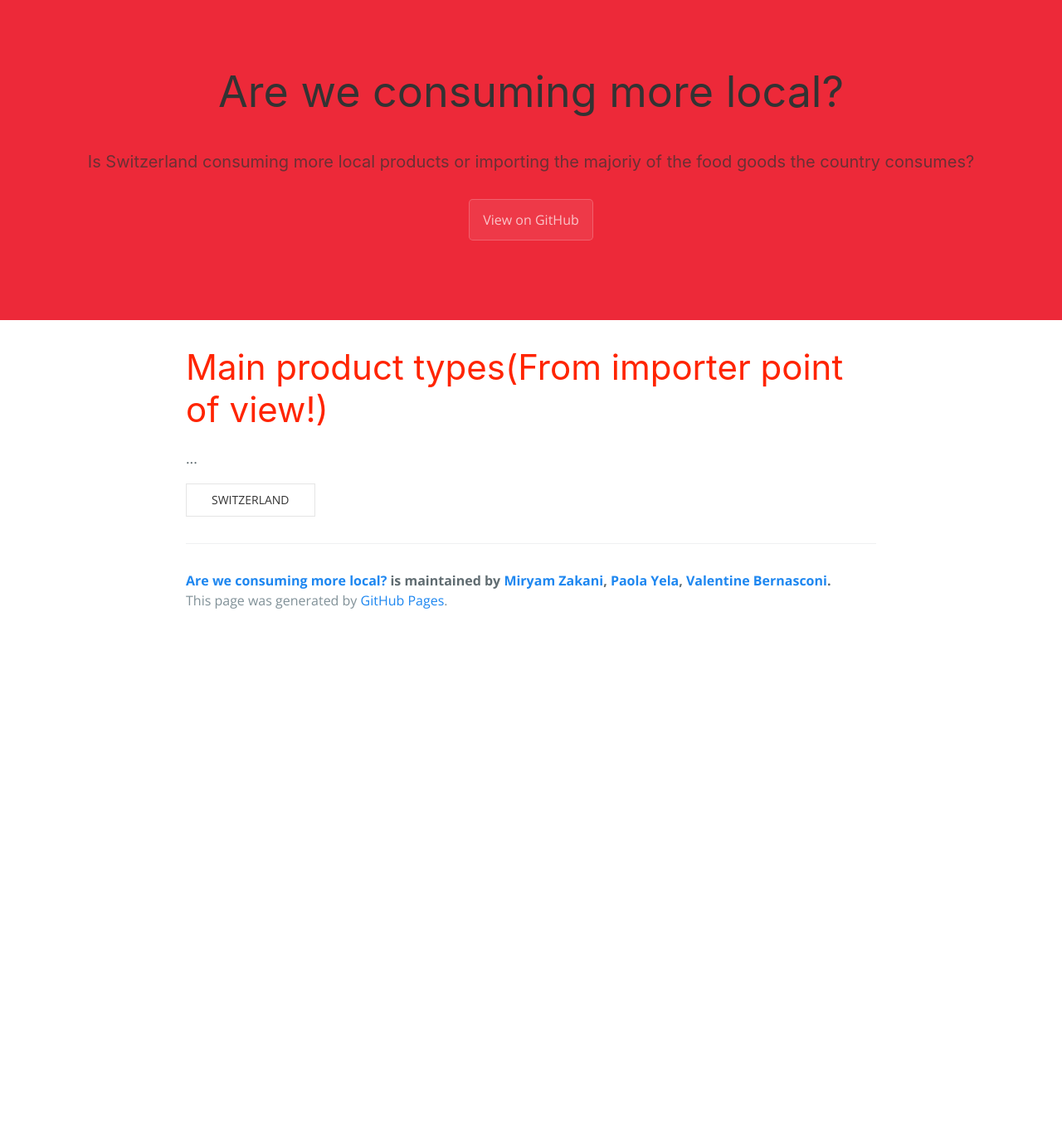
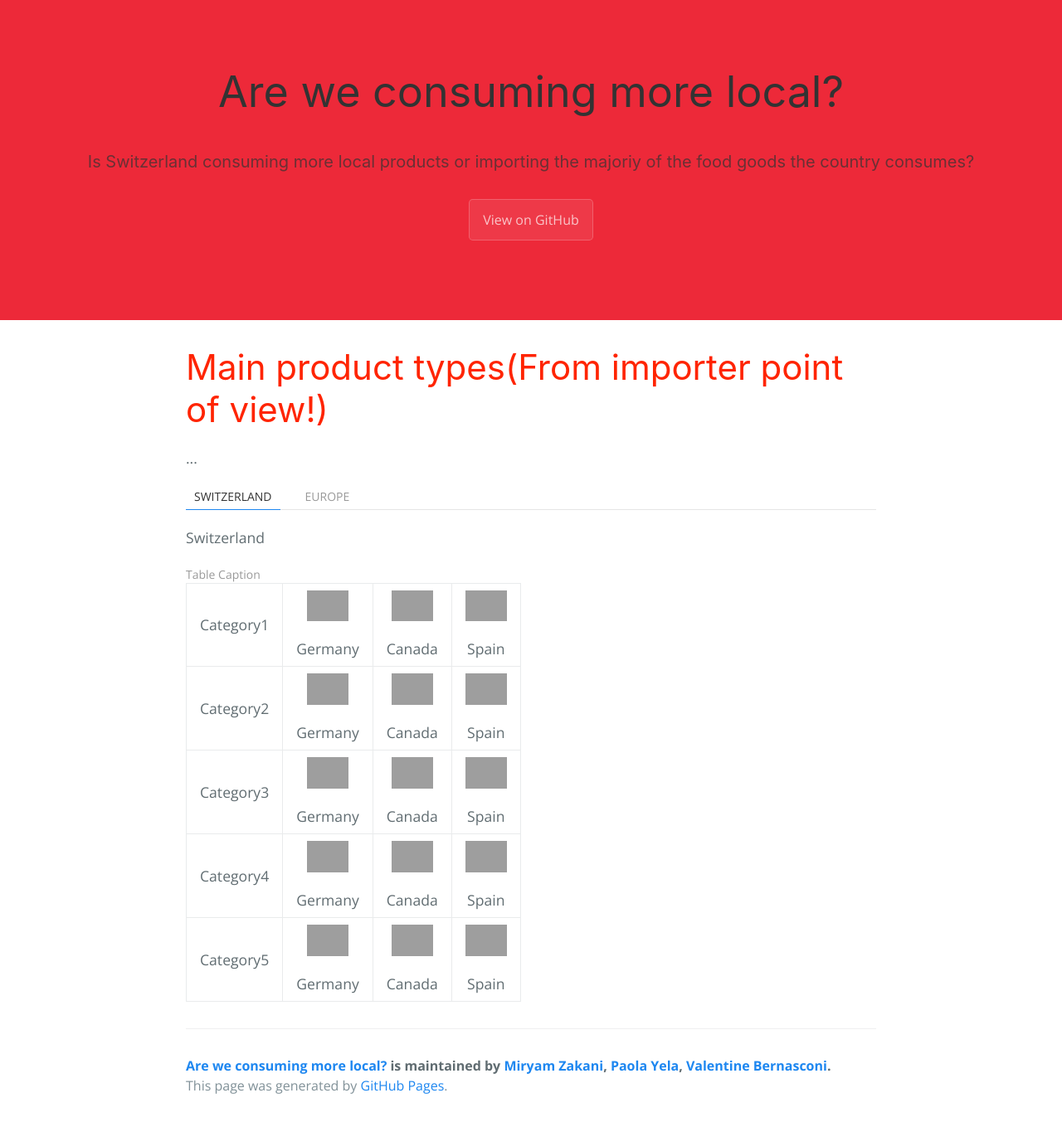
Before and after one commit to MrymZakani/ADA, a Jekyll site: the page built from docs/index_graph2_3.html, in a window 1280 px wide. Shown: the whole page at 83% size. Built offline with Jekyll 4.4.1, drawn with Linux system fonts in a browser that asks for light colours; nearby versions of some CDN libraries; before the commit the page ends 900 px from its top, so only the background shows below that; some of the changed lines change nothing that is shown; grey boxes are pictures that could not be loaded.

Commit message:
Add switzerland - importer flags

```diff
--- a/docs/data/countries_flags.json
+++ b/docs/data/countries_flags.json
@@ -4,16 +4,19 @@
       "category_name": "Category1",
       "countries": [
         {
-          "icon": "https: //image.flaticon.com/icons/svg/197/197571.svg",
-          "name": "Germany"
+          "icon": "https://image.flaticon.com/icons/svg/197/197571.svg",
+          "name": "Germany",
+          "amount": "20%"
         },
         {
           "icon": "https://image.flaticon.com/icons/svg/197/197593.svg",
-          "name": "Canada"
+          "name": "Canada",
+          "amount": "20%"
         },
         {
-          "icon": "https: //image.flaticon.com/icons/svg/197/197430.svg",
-          "name": "Spain"
+          "icon": "https://image.flaticon.com/icons/svg/197/197430.svg",
+          "name": "Spain",
+          "amount": "20%"
         }
       ]
     },
@@ -21,16 +24,19 @@
       "category_name": "Category2",
       "countries": [
         {
-          "icon": "https: //image.flaticon.com/icons/svg/197/197571.svg",
-          "name": "Germany"
+          "icon": "https://image.flaticon.com/icons/svg/197/197571.svg",
+          "name": "Germany",
+          "amount": "20%"
         },
         {
           "icon": "https://image.flaticon.com/icons/svg/197/197593.svg",
-          "name": "Canada"
+          "name": "Canada",
+          "amount": "20%"
         },
         {
-          "icon": "https: //image.flaticon.com/icons/svg/197/197430.svg",
-          "name": "Spain"
+          "icon": "https://image.flaticon.com/icons/svg/197/197430.svg",
+          "name": "Spain",
+          "amount": "20%"
         }
       ]
     },
@@ -38,16 +44,19 @@
       "category_name": "Category3",
       "countries": [
         {
-          "icon": "https: //image.flaticon.com/icons/svg/197/197571.svg",
-          "name": "Germany"
+          "icon": "https://image.flaticon.com/icons/svg/197/197571.svg",
+          "name": "Germany",
+          "amount": "20%"
         },
         {
           "icon": "https://image.flaticon.com/icons/svg/197/197593.svg",
-          "name": "Canada"
+          "name": "Canada",
+          "amount": "20%"
         },
         {
-          "icon": "https: //image.flaticon.com/icons/svg/197/197430.svg",
-          "name": "Spain"
+          "icon": "https://image.flaticon.com/icons/svg/197/197430.svg",
+          "name": "Spain",
+          "amount": "20%"
         }
       ]
     },
@@ -55,16 +64,19 @@
       "category_name": "Category4",
       "countries": [
         {
-          "icon": "https: //image.flaticon.com/icons/svg/197/197571.svg",
-          "name": "Germany"
+          "icon": "https://image.flaticon.com/icons/svg/197/197571.svg",
+          "name": "Germany",
+          "amount": "20%"
         },
         {
           "icon": "https://image.flaticon.com/icons/svg/197/197593.svg",
-          "name": "Canada"
+          "name": "Canada",
+          "amount": "20%"
         },
         {
-          "icon": "https: //image.flaticon.com/icons/svg/197/197430.svg",
-          "name": "Spain"
+          "icon": "https://image.flaticon.com/icons/svg/197/197430.svg",
+          "name": "Spain",
+          "amount": "20%"
         }
       ]
     },
@@ -72,16 +84,19 @@
       "category_name": "Category5",
       "countries": [
         {
-          "icon": "https: //image.flaticon.com/icons/svg/197/197571.svg",
-          "name": "Germany"
+          "icon": "https://image.flaticon.com/icons/svg/197/197571.svg",
+          "name": "Germany",
+          "amount": "20%"
         },
         {
           "icon": "https://image.flaticon.com/icons/svg/197/197593.svg",
-          "name": "Canada"
+          "name": "Canada",
+          "amount": "20%"
         },
         {
-          "icon": "https: //image.flaticon.com/icons/svg/197/197430.svg",
-          "name": "Spain"
+          "icon": "https://image.flaticon.com/icons/svg/197/197430.svg",
+          "name": "Spain",
+          "amount": "20%"
         }
       ]
     }
--- a/docs/index_graph2_3.html
+++ b/docs/index_graph2_3.html
@@ -9,15 +9,24 @@ title: {{ site.name }}
     <p>...
     </p>
 
-    <div>
-        <div class="uk-inline">
-            <button class="uk-button uk-button-default" type="button">Switzerland</button>
-            <div uk-dropdown="pos: bottom-justify">
-                <ul class="uk-nav uk-dropdown-nav">
-                    <li class="uk-active"><a href="#">Switzerland</a></li>
-                    <li><a href="#">Europe</a></li>
-                </ul>
-            </div>
-        </div>
-    </div>
+    <ul uk-tab>
+        <li><a href="#">Switzerland</a></li>
+        <li><a href="#">Europe</a></li>
+    </ul>
+
+    <ul class="uk-switcher uk-margin">
+        <li>
+            <p>Switzerland</p>
+
+            <table class="uk-table uk-table-middle" id="swiss-importer-flags">
+                <caption>Table Caption</caption>
+
+            </table>
+        </li>
+        <li>
+            <p>Europe</p>
+            Ut enim ad minim veniam, quis nostrud exercitation ullamco laboris nisi ut aliquip ex ea commodo
+            consequat.
+        </li>
+    </ul>
 </div>
--- a/docs/js/main.js
+++ b/docs/js/main.js
@@ -1,3 +1,23 @@
 $(document).ready(function () {
-    alert("Hi");
+    $.getJSON('../data/countries_flags.json', function (json) {
+        var categories = json.categories;
+        for (var i = 0; i < categories.length; i++) {
+
+            var new_row = "";
+
+            new_row += "<tr><td style='text-align: center'>" + categories[i].category_name + "</td>";
+
+            for (var j = 0; j < categories[i].countries.length; j++) {
+                new_row += "<td style='text-align: center'>" +
+                    "<img src=" + categories[i].countries[j].icon + " alt=" + categories[i].countries[j].name + " width='50' height='50' uk-tooltip='" +
+                    categories[i].countries[j].amount + "'>" +
+                    "<p>" + categories[i].countries[j].name + "</p>"
+                    + "</td>";
+            }
+
+            new_row += "</tr>";
+            $("#swiss-importer-flags").append(new_row)
+            ;
+        }
+    });
 });
```
